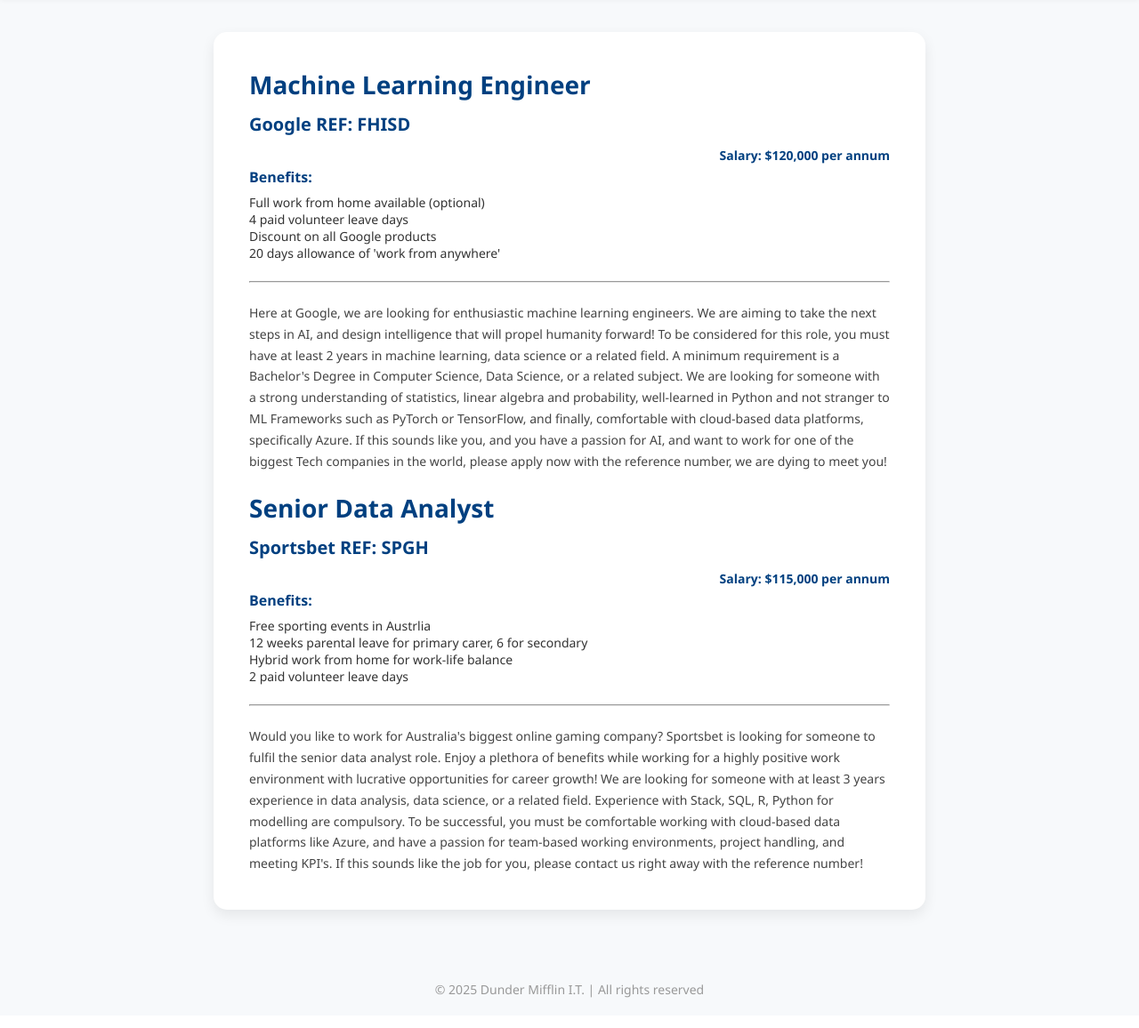
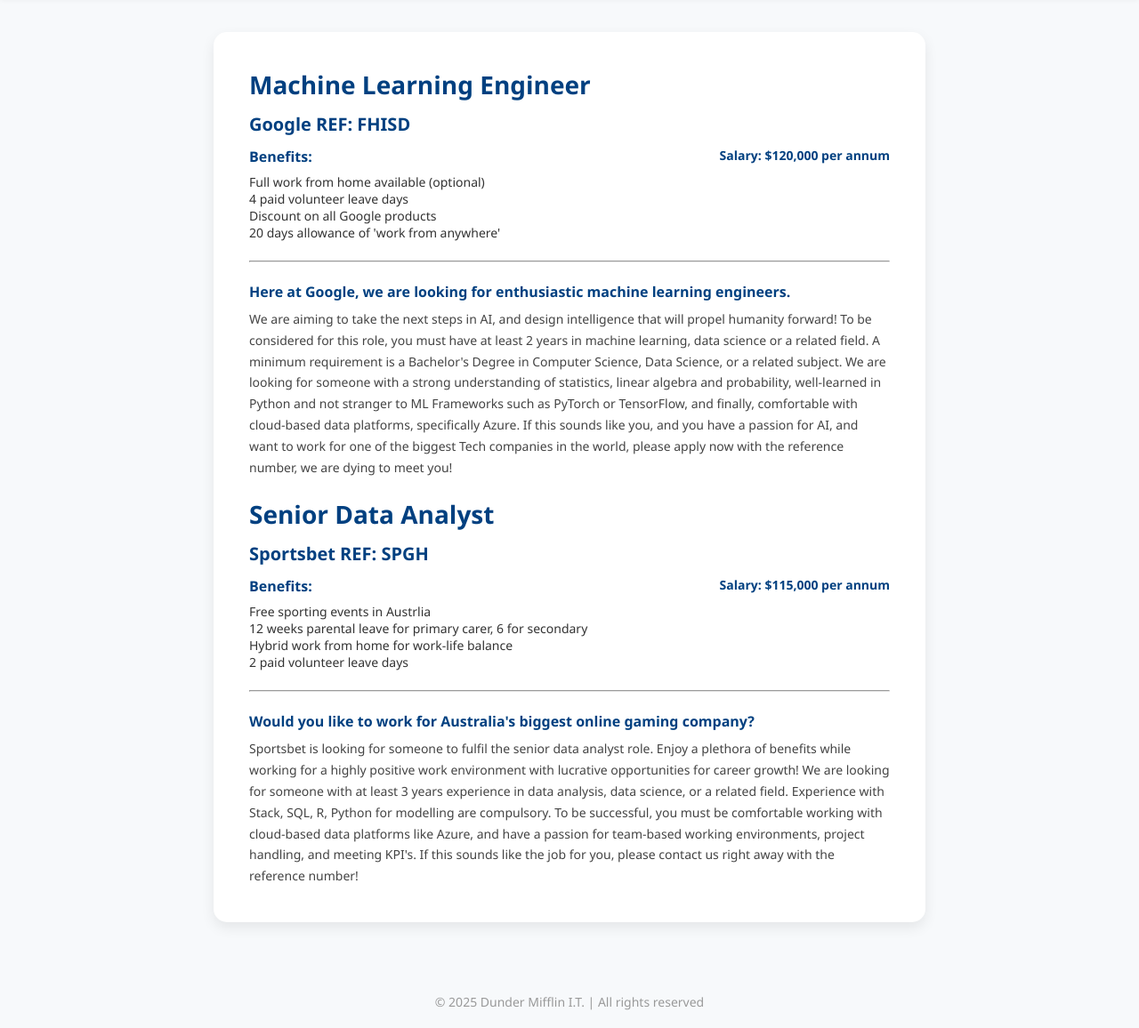
Before and after one commit to TravistyTrav/COS10032-Group-Assessments, a PHP site: page /jobs.html in a window 1280 px wide. Shown: the part 324-1480 px from the top of the page at 89% size. Before the commit the page ends 1446 px from the top, so only its background shows below. Run offline with PHP 8.4, Linux system fonts and the light colour scheme.

Commit message:
small touch up

```diff
--- a/assign1/jobs.html
+++ b/assign1/jobs.html
@@ -43,7 +43,7 @@
     <h2>Machine Learning Engineer</h2>
     <h3>Google REF: FHISD</h3>
   </div>
-  <aside class="job-salary">
+  <aside class="job-salary float-right sm-text-left">
     Salary: $120,000 per annum</aside>
  </div>
 
@@ -73,7 +73,8 @@
       Passionate about AI -->
 
     <section>
-      <p class="jobdesc">Here at Google, we are looking for enthusiastic machine learning engineers. We are aiming to take the next steps in AI, and design intelligence that will
+      <h4>Here at Google, we are looking for enthusiastic machine learning engineers.</h4>
+      <p class="jobdesc">We are aiming to take the next steps in AI, and design intelligence that will
         propel humanity forward! To be considered for this role, you must have at least 2 years in machine learning, data science or a related field.
         A minimum requirement is a Bachelor's Degree in Computer Science, Data Science, or a related subject. We are looking for someone with a
         strong understanding of statistics, linear algebra and probability, well-learned in Python and not stranger to ML Frameworks such as PyTorch or
@@ -90,7 +91,7 @@
     <h2>Senior Data Analyst</h2>
     <h3>Sportsbet REF: SPGH</h3>
   </div>
-  <aside class="job-salary">Salary: $115,000 per annum</aside>
+  <aside class="job-salary float-right sm-text-left">Salary: $115,000 per annum</aside>
 </div>
 
 <!-- Benefits section: benefits, list, list on side; lists wrapped in divider as <aside> can't be in <ul>-->
@@ -122,7 +123,8 @@
     Comfortable working with cloud-based data platforms, ideally within Azure. -->
 
   <section>
-    <p class="jobdesc">Would you like to work for Australia's biggest online gaming company? Sportsbet is looking for someone to fulfil the senior data analyst role.
+    <h4>Would you like to work for Australia's biggest online gaming company?</h4>
+    <p class="jobdesc"> Sportsbet is looking for someone to fulfil the senior data analyst role.
       Enjoy a plethora of benefits while working for a highly positive work environment with lucrative opportunities for career growth!
     We are looking for someone with at least 3 years experience in data analysis, data science, or a related field. Experience with Stack, SQL, R, Python for modelling are compulsory.
     To be successful, you must be comfortable working with cloud-based data platforms like Azure, and have a passion for team-based working environments, project handling, and meeting KPI's.
--- a/assign1/styles/style.css
+++ b/assign1/styles/style.css
@@ -383,6 +383,10 @@
         float: none!important;
     }
 
+    .sm-text-left {
+        text-align: start;
+    }
+
     .sm-w-200px {
         display: inline-block;
         width: 200px;
```
